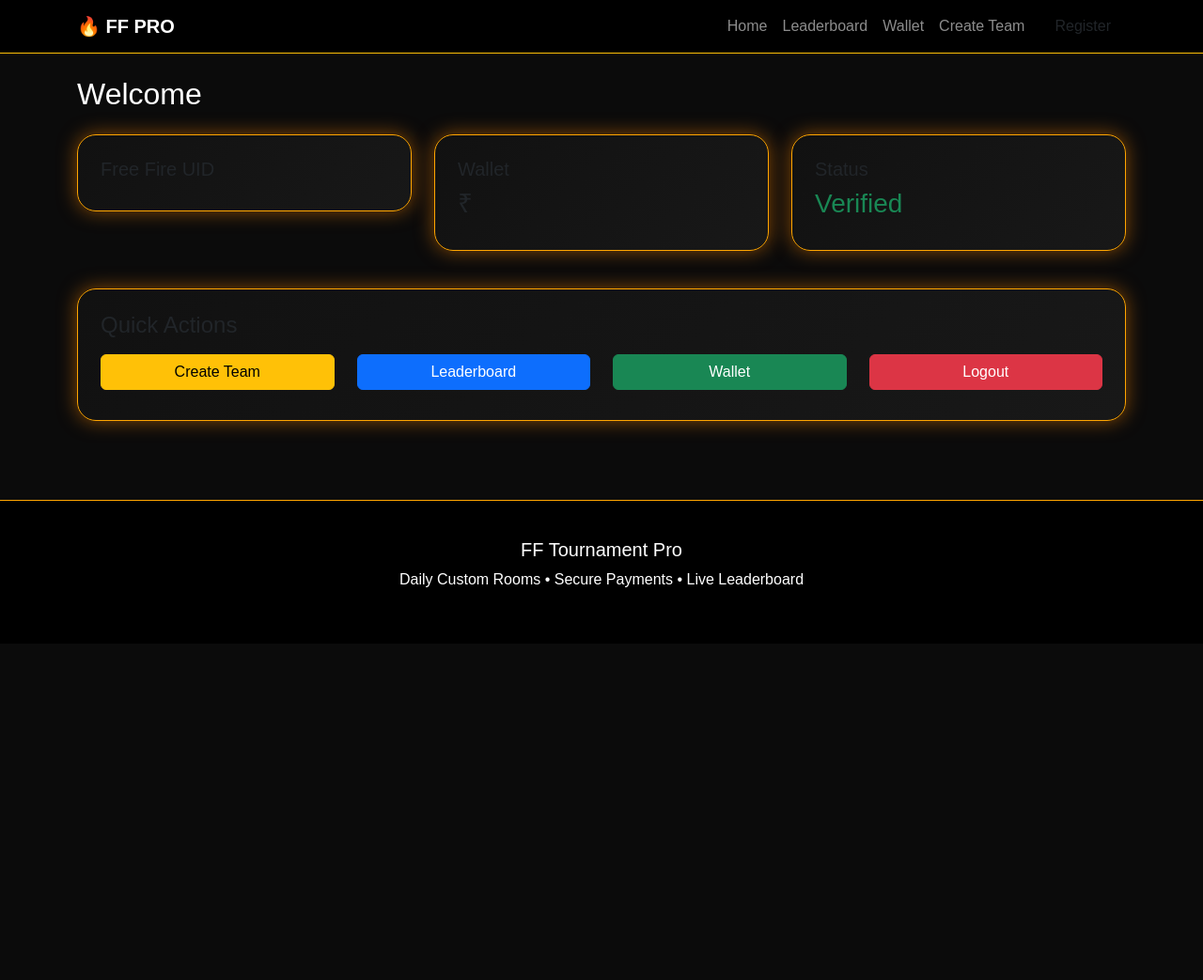
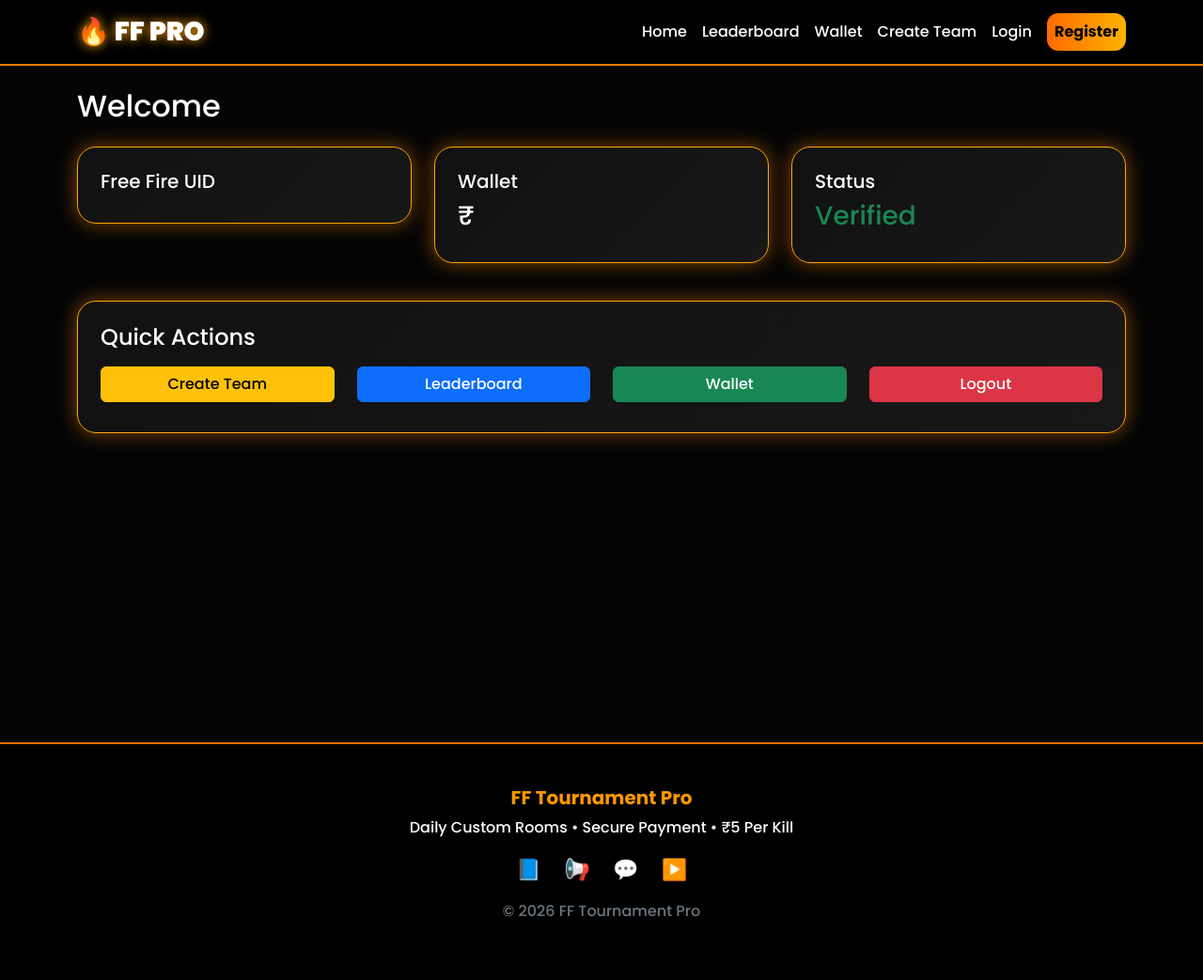
Before and after one commit to workload139-creator/gametournament, a Django app: template templates/dashboard.html in a window 1280 px wide. Shown: the whole page at 94% size. Before the commit the page ends 625 px from the top, so only its background shows below. Run offline with Django 3.2, Linux system fonts and the light colour scheme; the template is opened without the code that fills it, so the values that code supplies are empty.

Commit message:
Update base.html

```diff
--- a/templates/base.html
+++ b/templates/base.html
@@ -2,38 +2,152 @@
 {% load static %}
 <!DOCTYPE html>
 <html lang="en">
+
 <head>
+
 <meta charset="UTF-8">
 <meta name="viewport" content="width=device-width, initial-scale=1">
 
 <title>FF Tournament Pro</title>
 
 <link href="https://cdn.jsdelivr.net/npm/bootstrap@5.3.3/dist/css/bootstrap.min.css" rel="stylesheet">
+
 <link rel="stylesheet" href="{% static 'css/style.css' %}">
 <link rel="stylesheet" href="{% static 'css/dashboard.css' %}">
 <link rel="stylesheet" href="{% static 'css/auth.css' %}">
+
+<link rel="preconnect" href="https://fonts.googleapis.com">
+<link href="https://fonts.googleapis.com/css2?family=Poppins:wght@300;500;700;900&display=swap" rel="stylesheet">
+
+<style>
+
+body{
+
+background:#050505;
+
+font-family:'Poppins',sans-serif;
+
+color:white;
+
+}
+
+.navbar{
+
+background:rgba(0,0,0,.95);
+
+backdrop-filter:blur(12px);
+
+border-bottom:2px solid #ff7b00;
+
+}
+
+.brand{
+
+font-weight:900;
+
+font-size:28px;
+
+text-shadow:0 0 12px orange;
+
+}
+
+.nav-link{
+
+color:white!important;
+
+font-weight:500;
+
+transition:.3s;
+
+}
+
+.nav-link:hover{
+
+color:#ff9800!important;
+
+}
+
+.nav-btn{
+
+background:linear-gradient(90deg,#ff6a00,#ffb300);
+
+color:black!important;
+
+font-weight:700;
+
+border-radius:12px;
+
+padding:8px 18px;
+
+}
+
+.main-wrapper{
+
+min-height:80vh;
+
+}
+
+.footer{
+
+margin-top:80px;
+
+padding:45px 0;
+
+background:#000;
+
+border-top:2px solid #ff6a00;
+
+}
+
+.footer h5{
+
+color:#ff9800;
+
+font-weight:700;
+
+}
+
+.social a{
+
+margin:0 10px;
+
+color:white;
+
+font-size:22px;
+
+text-decoration:none;
+
+}
+
+.social a:hover{
+
+color:#ff9800;
+
+}
+
+</style>
 
 </head>
 
 <body>
 
-<nav class="navbar navbar-expand-lg navbar-dark bg-black border-bottom border-warning">
+<nav class="navbar navbar-expand-lg navbar-dark">
 
 <div class="container">
 
-<a class="navbar-brand fw-bold" href="/">
+<a class="navbar-brand brand" href="/">
 🔥 FF PRO
 </a>
 
-<button class="navbar-toggler" data-bs-toggle="collapse" data-bs-target="#nav">
+<button class="navbar-toggler" data-bs-toggle="collapse" data-bs-target="#menu">
 
 <span class="navbar-toggler-icon"></span>
 
 </button>
 
-<div class="collapse navbar-collapse" id="nav">
+<div class="collapse navbar-collapse" id="menu">
 
-<ul class="navbar-nav ms-auto">
+<ul class="navbar-nav ms-auto align-items-center">
 
 <li class="nav-item">
 <a class="nav-link" href="/">Home</a>
@@ -51,11 +165,53 @@
 <a class="nav-link" href="/teams/create/">Create Team</a>
 </li>
 
+{% if request.user.is_authenticated %}
+
+<li class="nav-item dropdown">
+
+<a class="nav-link dropdown-toggle" data-bs-toggle="dropdown">
+
+👤 {{request.user.username}}
+
+</a>
+
+<ul class="dropdown-menu dropdown-menu-dark">
+
+<li>
+<a class="dropdown-item" href="/accounts/dashboard/">Dashboard</a>
+</li>
+
+<li>
+<a class="dropdown-item" href="/wallet/">Wallet</a>
+</li>
+
+<li>
+<a class="dropdown-item text-danger" href="/accounts/logout/">Logout</a>
+</li>
+
+</ul>
+
+</li>
+
+{% else %}
+
 <li class="nav-item">
-<a class="nav-link btn btn-warning text-dark ms-2 px-3" href="/accounts/register/">
+
+<a class="nav-link" href="/accounts/login/">Login</a>
+
+</li>
+
+<li class="nav-item ms-2">
+
+<a class="nav-link nav-btn" href="/accounts/register/">
+
 Register
+
 </a>
+
 </li>
+
+{% endif %}
 
 </ul>
 
@@ -65,7 +221,7 @@ Register
 
 </nav>
 
-<div class="container py-4">
+<div class="container main-wrapper py-4">
 
 {% block content %}{% endblock %}
 
@@ -77,7 +233,22 @@ Register
 
 <h5>FF Tournament Pro</h5>
 
-<p>Daily Custom Rooms • Secure Payments • Live Leaderboard</p>
+<p>Daily Custom Rooms • Secure Payment • ₹5 Per Kill</p>
+
+<div class="social">
+
+<a href="#">📘</a>
+<a href="#">📢</a>
+<a href="#">💬</a>
+<a href="#">▶️</a>
+
+</div>
+
+<p class="mt-3 text-secondary">
+
+© 2026 FF Tournament Pro
+
+</p>
 
 </div>
 
@@ -88,4 +259,5 @@ Register
 <script src="{% static 'js/main.js' %}"></script>
 
 </body>
+
 </html>
```
